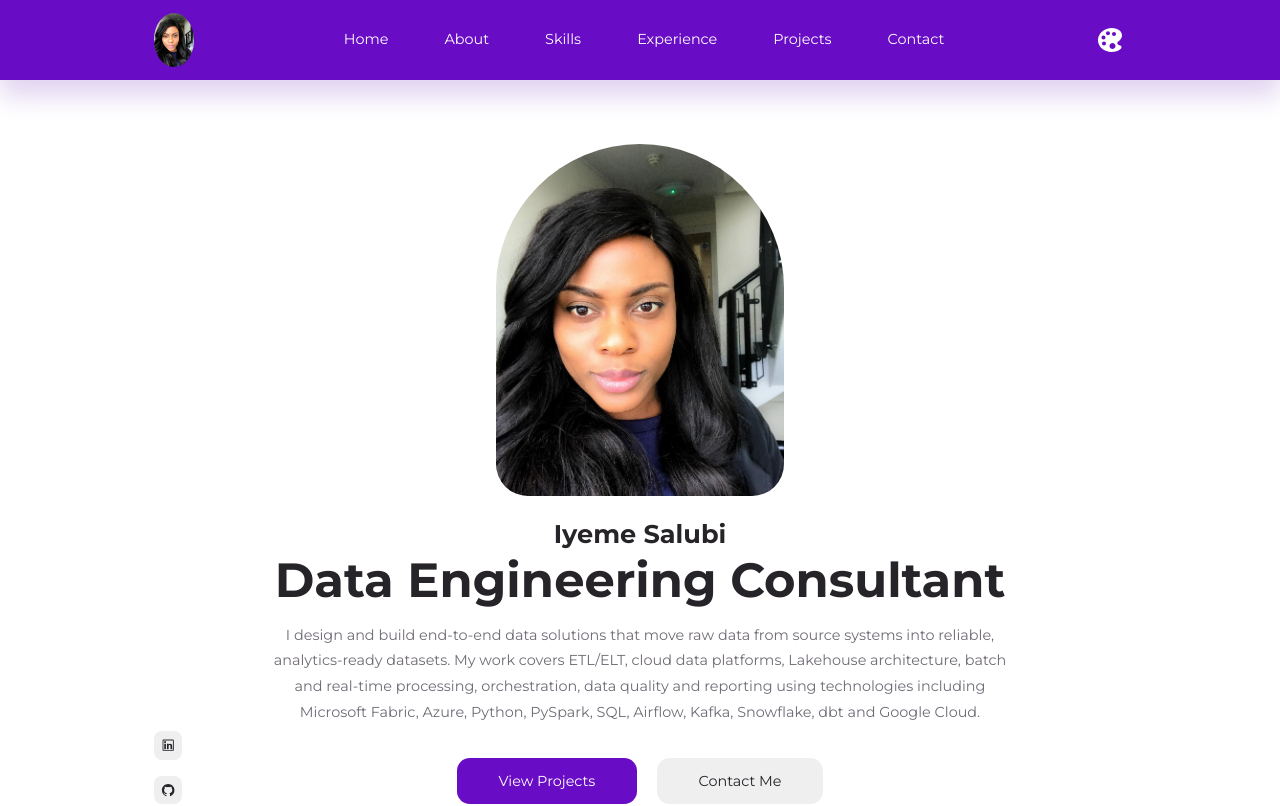
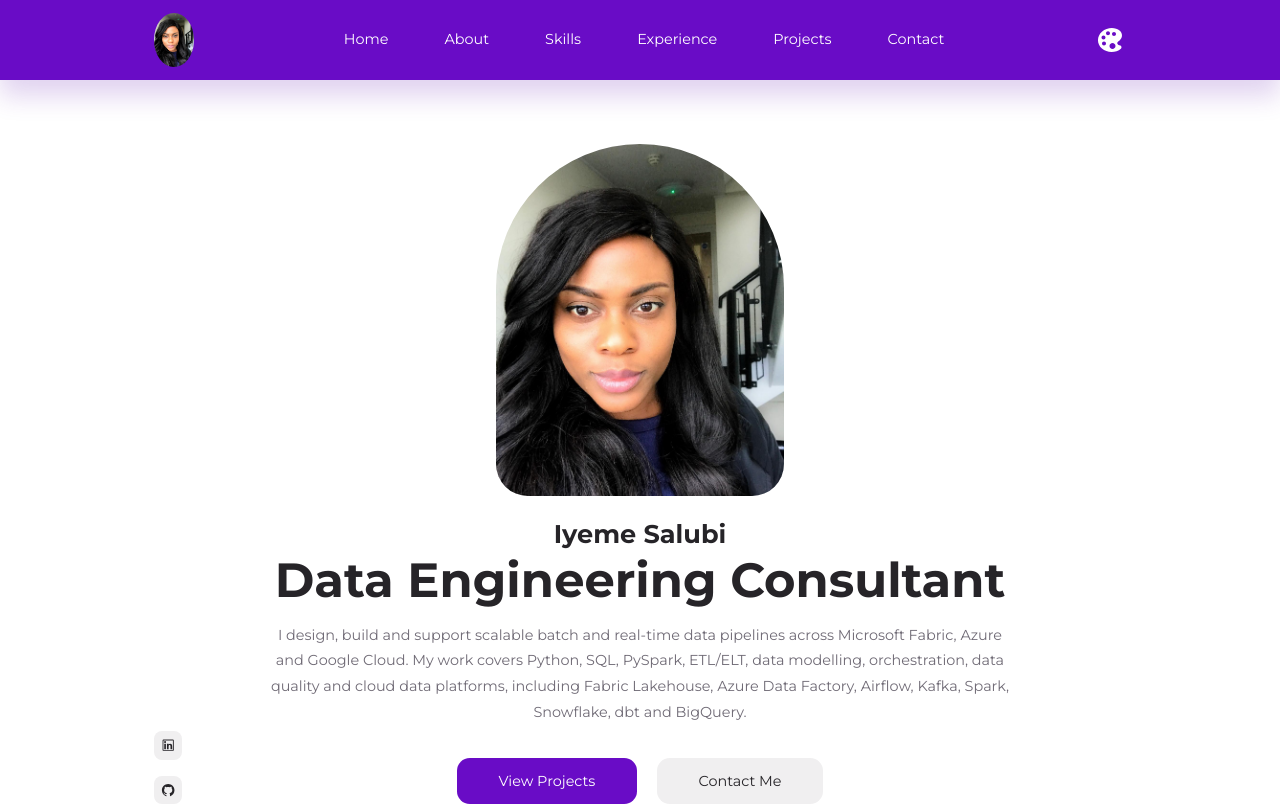
Before and after one commit to iyeme-dev/iyeme-portfolio, a React (Create React App) app: page / in a window 1280 px wide. Shown: the top 806 px of the page. Built offline with nearby package versions, Linux system fonts and the light colour scheme.

Commit message:
Align header summary with updated CV

```diff
--- a/src/sections/header/Header.jsx
+++ b/src/sections/header/Header.jsx
@@ -21,12 +21,11 @@ const Header = () => {
         <h1 data-aos="fade-up">Data Engineering Consultant</h1>
 
         <p data-aos="fade-up">
-          I design and build end-to-end data solutions that move raw data from source
-          systems into reliable, analytics-ready datasets. My work covers ETL/ELT,
-          cloud data platforms, Lakehouse architecture, batch and real-time processing,
-          orchestration, data quality and reporting using technologies including
-          Microsoft Fabric, Azure, Python, PySpark, SQL, Airflow, Kafka, Snowflake,
-          dbt and Google Cloud.
+          I design, build and support scalable batch and real-time data pipelines across
+          Microsoft Fabric, Azure and Google Cloud. My work covers Python, SQL, PySpark,
+          ETL/ELT, data modelling, orchestration, data quality and cloud data platforms,
+          including Fabric Lakehouse, Azure Data Factory, Airflow, Kafka, Spark,
+          Snowflake, dbt and BigQuery.
         </p>
 
         <div className="header__cta" data-aos="fade-up">
```
